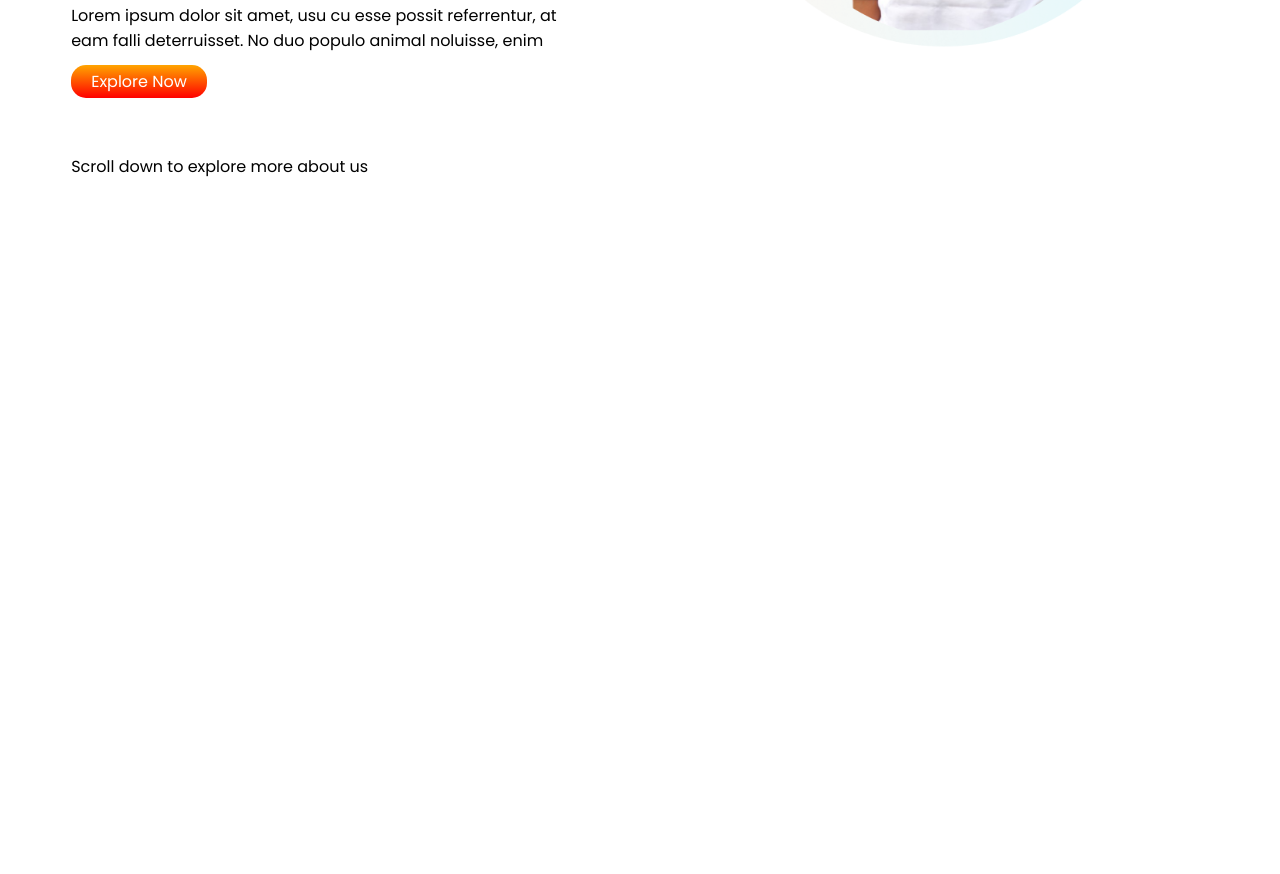
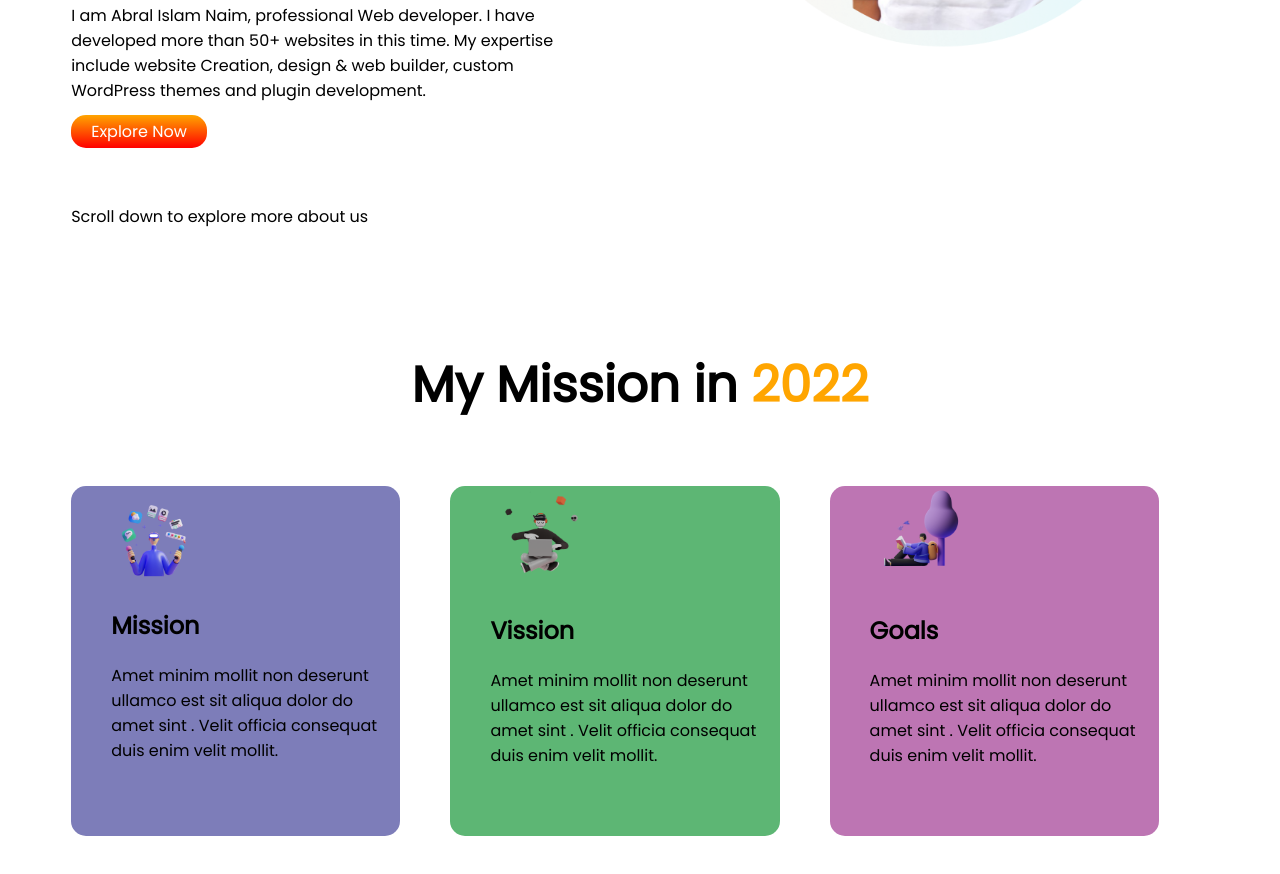
Before and after one commit to Mohammad-Naim-Mia/Mission-2022, a plain HTML site: page index.html in a window 1280 px wide. Shown: the part 450-1324 px from the top of the page. Before the commit the page ends 800 px from the top, so only its background shows below. Drawn offline with Linux system fonts and the light colour scheme.

Commit message:
new-bar-addad

```diff
--- a/index.html
+++ b/index.html
@@ -16,9 +16,9 @@
     <section class="top-bar">
         <div class="main-bar">
             <h1 class="font-color"> Stay Focused on <br><span>Mission 2022</span> </h1>
-            <p>Lorem ipsum dolor sit amet, usu cu esse possit referrentur,
-                at eam falli deterruisset. No duo populo animal
-                noluisse, enim
+            <p>I am Abral Islam Naim, professional Web developer. I have developed more than 50+ websites in this time.
+                My expertise include website Creation, design & web builder, custom WordPress themes and plugin
+                development.
             </p>
             <a class="batton" href="https://github.com/Mohammad-Naim-Mia">Explore Now</a>
             <p class="scrool">Scroll down to explore more about us</p>
@@ -27,6 +27,32 @@
             <img src="images/profail-shape.png" alt="">
         </div>
     </section>
+    <h1 class="middle-hading">My Mission in <span>2022</span></h1>
+    <section class="middle-bar">
+        <div class="middle-bar-1">
+            <img class="icon-images" src="images/illustrator-1.png" alt="">
+            <h1>Mission</h1>
+            <p>Amet minim mollit non deserunt ullamco est sit aliqua dolor do amet sint
+                . Velit officia consequat duis enim velit mollit.
+            </p>
+        </div>
+        <div class="middle-bar-2">
+            <img class="icon-images" src="images/illustrator-2.png" alt="">
+            <h1>Vission</h1>
+            <p>Amet minim mollit non deserunt ullamco est sit aliqua dolor do amet sint
+                . Velit officia consequat duis enim velit mollit.
+            </p>
+
+        </div>
+        <div class="middle-bar-3">
+            <img class="icon-images" src="images/illustrator-3.png" alt="">
+            <h1>Goals</h1>
+            <p>Amet minim mollit non deserunt ullamco est sit aliqua dolor do amet sint
+                . Velit officia consequat duis enim velit mollit.
+            </p>
+
+        </div>
+    </section>
 
 </body>
 
--- a/style.css
+++ b/style.css
@@ -30,3 +30,46 @@ span{
 .scrool{
     margin-top: 60px;
 }
+.middle-bar{
+    display: flex;
+    margin: 5%;
+}
+.middle-hading{
+    text-align: center;
+    font-size: 50px;
+    margin-top: 40px;
+    margin-bottom: 60px;
+}
+.icon-images{
+    width: 100px;
+}
+.middle-bar-1{
+    width: 80%;
+    height: 350px;
+   margin-left: px;
+   margin-right: 50px;
+    padding-left: 40px;
+    padding-right: 20px;
+    border-radius: 15px;
+    background-color: rgb(125, 125, 185);
+}
+.middle-bar-2{
+    width: 80%;
+    height: 350px;
+   margin-left: px;
+   margin-right: 50px;
+    padding-left: 40px;
+    padding-right: 20px;
+    border-radius: 15px;
+    background-color: rgb(93, 182, 116);
+}
+.middle-bar-3{
+    width: 80%;
+    height: 350px;
+   margin-left: px;
+   margin-right: 50px;
+    padding-left: 40px;
+    padding-right: 20px;
+    border-radius: 15px;
+    background-color: rgb(189, 117, 179);
+}
```
Also changed, not shown: images/illustrator-1.png (added), images/illustrator-2.png (added), images/illustrator-3.png (added).
